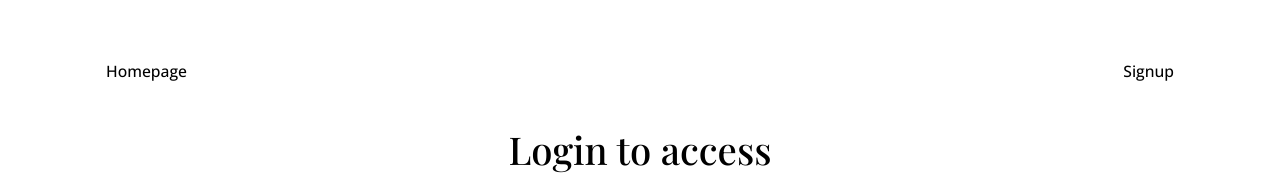
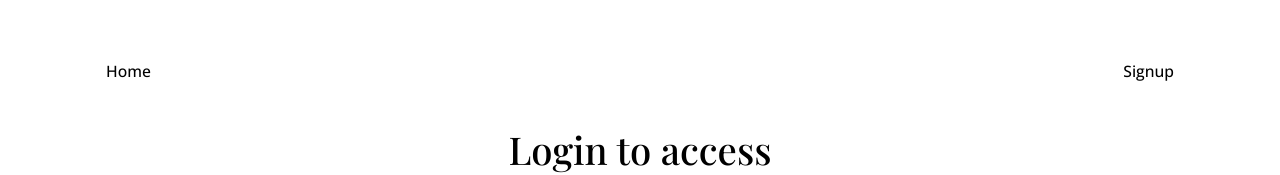
Before and after one commit to Amalitech-Public-Holiday/public-holiday-frontend, a React (Create React App) app: page /login in a window 1280 px wide. Shown: the top 175 px of the page. Built offline with nearby package versions, Linux system fonts and the light colour scheme.

Commit message:
Change Homepage link to Home

```diff
--- a/src/components/NavBar/NavBar.js
+++ b/src/components/NavBar/NavBar.js
@@ -1,16 +1,15 @@
 import "./NavBar.scss";
-
 import { NavLink } from "react-router-dom";
 
 const NavBar = (props) => {
-    return(
+  return (
     <div className="NavBar">
       <nav>
-                <NavLink to="/">Homepage</NavLink>
+        <NavLink to="/">Home</NavLink>
         {props.children}
       </nav>
     </div>
   );
-}
+};
 
 export default NavBar;
```
Lines whose indentation alone changed are shown as unchanged.
